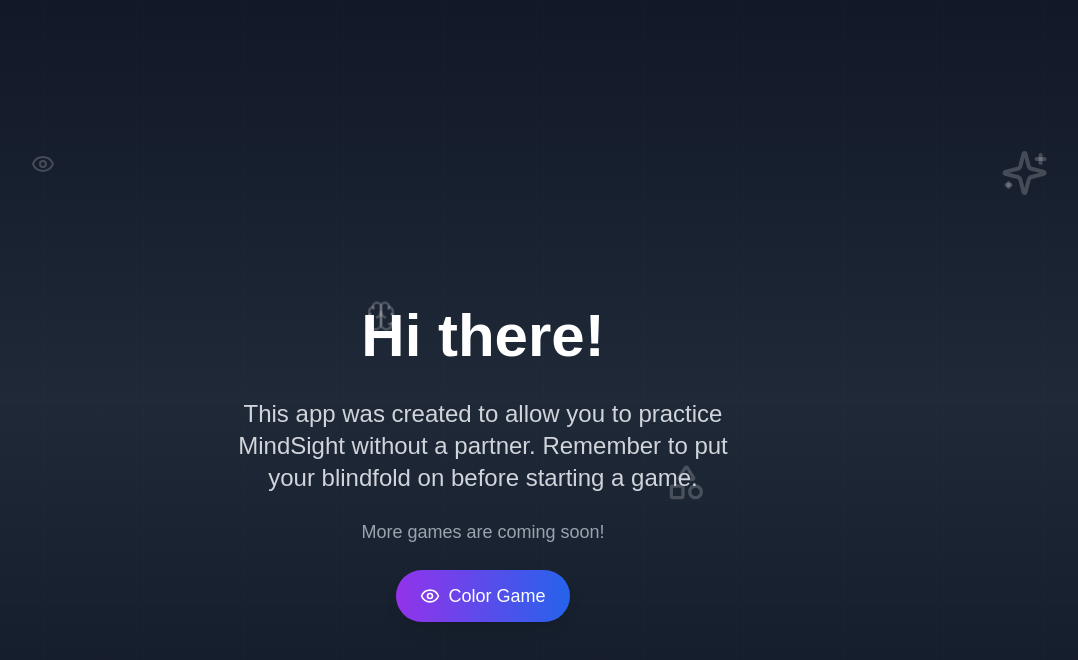
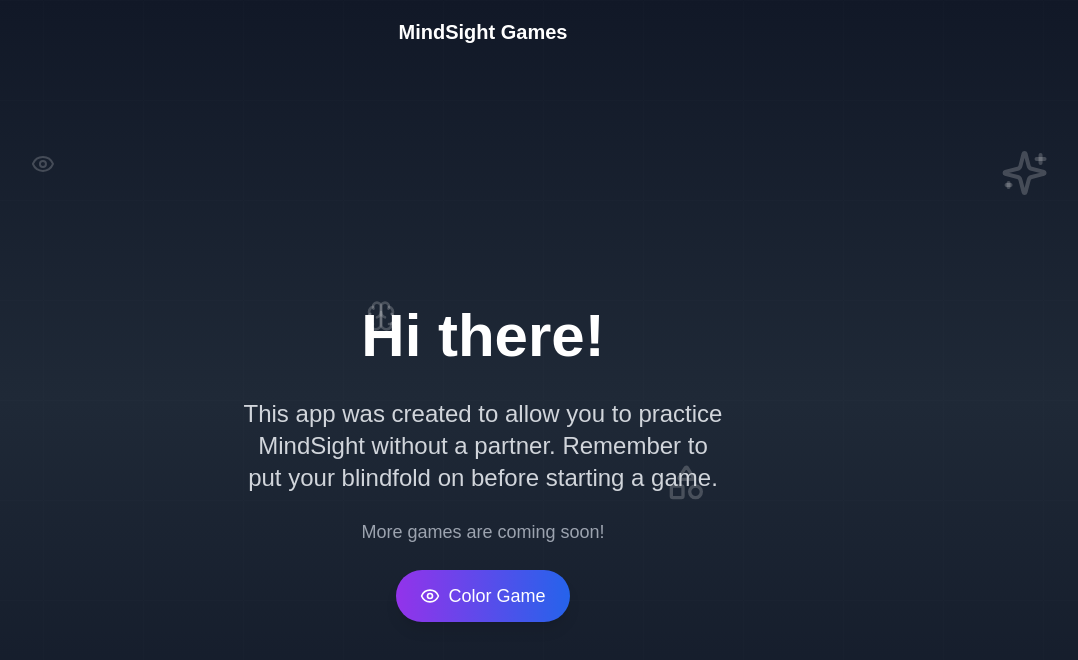
Before and after one commit to yummywakame/remote-viewing-games-v2, a Next.js app: page / in a window 1280 px wide. Shown: the top 660 px of the page, without its empty margins (157-1235 px from the left). Built offline with nearby package versions, Linux system fonts and the light colour scheme; a web font is replaced by a local one.

Commit message:
added title back to homepage

```diff
--- a/src/app/page.js
+++ b/src/app/page.js
@@ -11,6 +11,17 @@ export default function Home() {
       <div className="fixed inset-0 w-full h-full">
         <div className="absolute inset-0 bg-gradient-to-b from-gray-900 via-gray-800 to-gray-900">
           <div className="absolute inset-0 bg-[url('/grid.svg')] opacity-10"></div>
+        </div>
+      </div>
+
+      {/* MindSight Games title */}
+      <div className="fixed top-0 left-0 right-0 z-10">
+        <div className="max-w-7xl mx-auto px-4 sm:px-6 lg:px-8">
+          <div className="flex items-center justify-center h-16">
+            <h1 className="text-white text-xl font-bold">
+              MindSight Games
+            </h1>
+          </div>
         </div>
       </div>
 
@@ -46,21 +57,21 @@ export default function Home() {
       </motion.div>
 
       {/* Main content */}
-      <div className="relative h-screen flex items-center justify-center px-4">
+      <div className="relative h-screen flex items-center justify-center px-10">
         <motion.div
           className="text-center max-w-4xl mx-auto"
           initial={{ opacity: 0, y: 20 }}
           animate={{ opacity: 1, y: 0 }}
           transition={{ duration: 0.8 }}
         >
-          <motion.h1
+          <motion.h2
             className="text-5xl md:text-6xl font-bold text-white mb-8"
             initial={{ scale: 0.9 }}
             animate={{ scale: 1 }}
             transition={{ duration: 0.5 }}
           >
             Hi there!
-          </motion.h1>
+          </motion.h2>
 
           <motion.div
             className="max-w-2xl mx-auto space-y-6"
```
